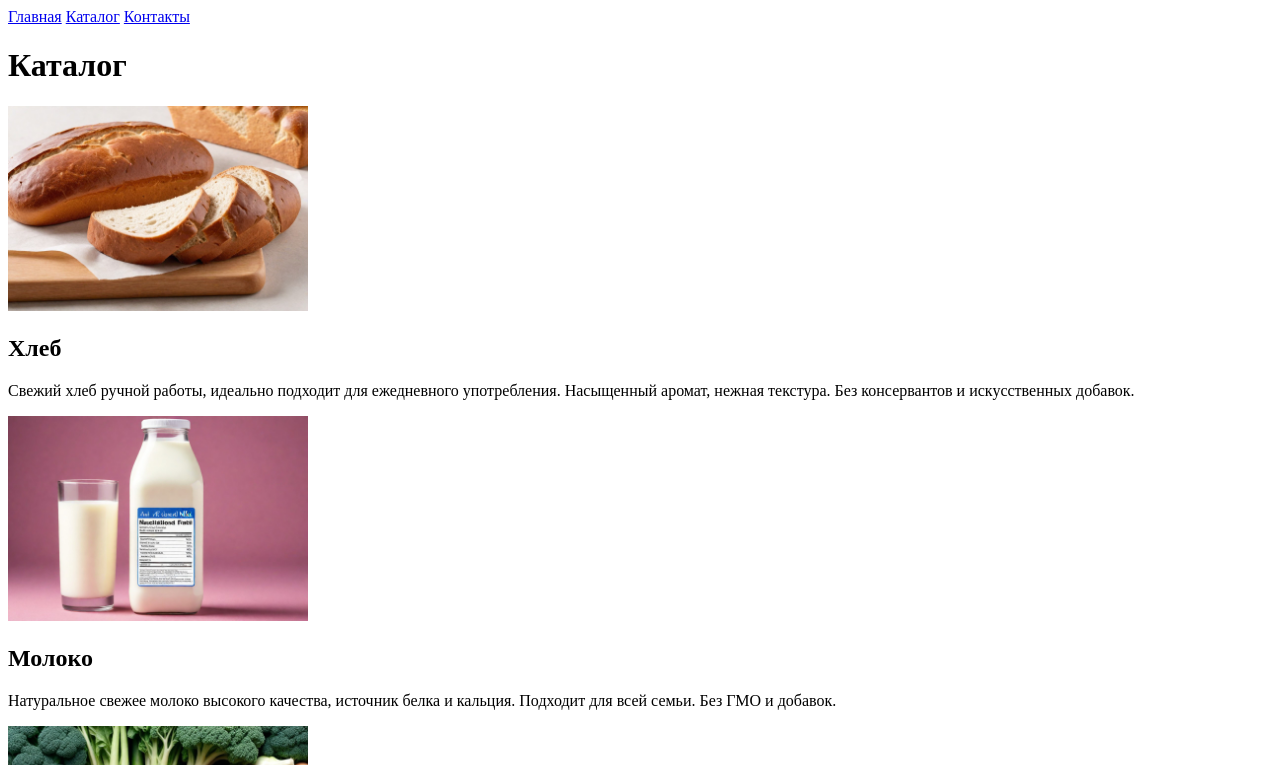
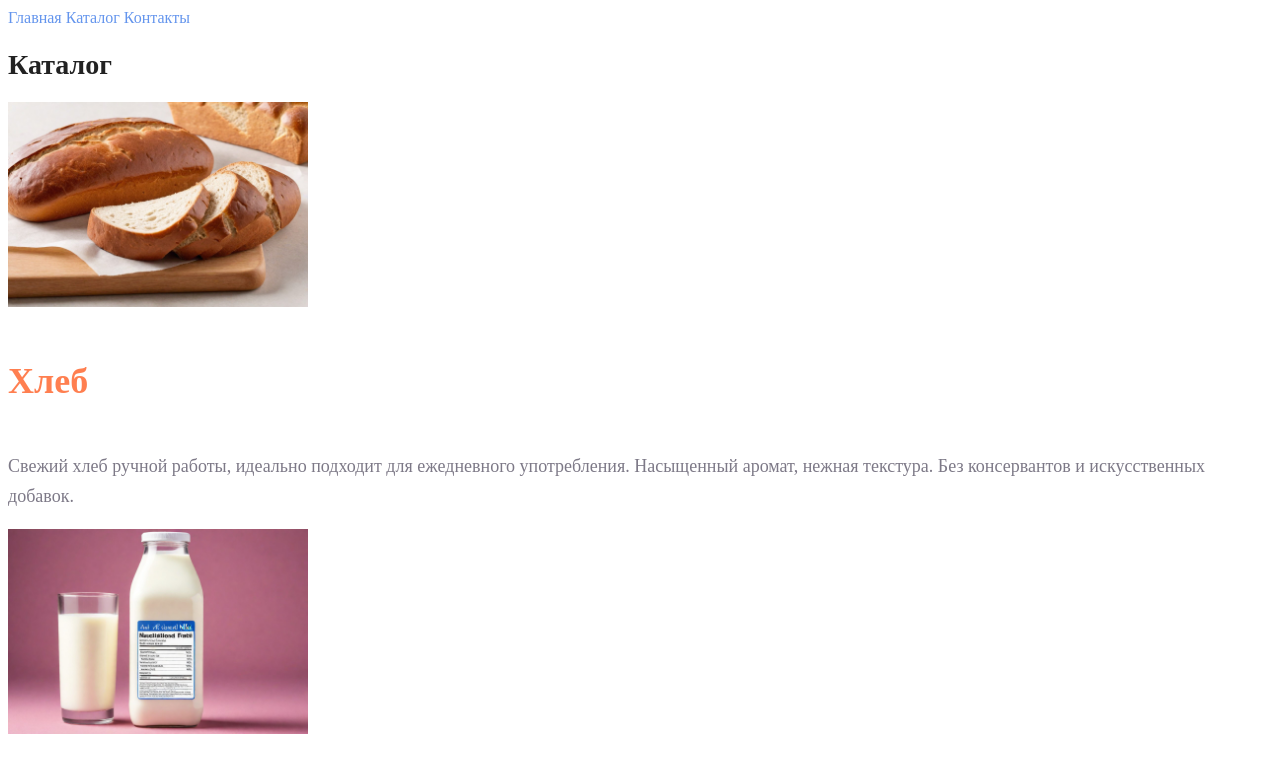
Before and after one commit to caregor/HTML_CSS, a plain HTML site: page lesson01/catalog/catalog.html in a window 1280 px wide. Shown: the top 765 px of the page. Drawn offline with Linux system fonts and the light colour scheme.

Commit message:
HW 2 is done;

```diff
--- a/lesson01/catalog/catalog.html
+++ b/lesson01/catalog/catalog.html
@@ -4,21 +4,22 @@
     <meta charset="UTF-8">
     <meta name="viewport" content="width=device-width, initial-scale=1.0">
     <title>Каталог</title>
+    <link rel="stylesheet" href="../style.css">
 </head>
 <body>
-    <a href="../index.html">Главная</a>
-    <a href="catalog.html">Каталог</a>
-    <a href="#">Контакты</a>
-    <h1>Каталог</h1>
+    <a class="nav_menu_link" href="../index.html">Главная</a>
+    <a class="nav_menu_link" href="catalog.html">Каталог</a>
+    <a class="nav_menu_link" href="#">Контакты</a>
+    <h1 class="title">Каталог</h1>
     <img width="300" src="../img/bread.jpeg" alt="Хлеб">
-    <h2>Хлеб</h2>
-    <p>Свежий хлеб ручной работы, идеально подходит для ежедневного употребления. Насыщенный аромат, нежная текстура. Без консервантов и искусственных добавок.</p>
+    <h2 class="subtitle">Хлеб</h2>
+    <p class="content">Свежий хлеб ручной работы, идеально подходит для ежедневного употребления. Насыщенный аромат, нежная текстура. Без консервантов и искусственных добавок.</p>
     <img width="300" src="../img/milk.jpeg" alt="Молоко">
-    <h2>Молоко</h2>
-    <p>Натуральное свежее молоко высокого качества, источник белка и кальция. Подходит для всей семьи. Без ГМО и добавок.</p>
+    <h2 class="subtitle">Молоко</h2>
+    <p class="content">Натуральное свежее молоко высокого качества, источник белка и кальция. Подходит для всей семьи. Без ГМО и добавок.</p>
     <img width="300" src="../img/vegetables.jpeg" alt="Овощи">
-    <h2>Овощи</h2>
-    <p>Свежие органические овощи, выращенные с заботой о здоровье. Богаты витаминами и питательными веществами. Идеальны для приготовления здоровых и вкусных блюд.</p>
-    <p>Lorem ipsum dolor sit amet, consectetur adipisicing elit. Eos, minus minima! Ad necessitatibus neque sed sapiente fugit, quae temporibus consectetur quia. Numquam ut autem enim maxime alias repellat omnis quidem quisquam qui quas explicabo nobis similique dolores ab cum ipsam earum, assumenda optio magnam molestias, aperiam sit soluta provident possimus. Quisquam repellat nesciunt nobis eius impedit, sapiente deserunt porro, voluptates reiciendis minima illo eligendi natus. Pariatur sequi sint illo quidem nam quam neque reiciendis eaque quod, animi aperiam voluptas placeat debitis labore aspernatur ipsa officia deserunt voluptates nemo libero sunt id omnis quos. Rem iste iure voluptate illum rerum, doloribus doloremque tenetur ullam velit deleniti officia expedita modi ab, sequi aperiam obcaecati sapiente nostrum officiis fuga veniam, odio nihil optio eum. Natus magnam eos rem laudantium repellendus cupiditate, deleniti saepe, reprehenderit doloribus dolorem adipisci quaerat quasi nulla quam ullam? Hic sunt omnis voluptatem fugit error. Odio cupiditate dolore possimus. Doloribus.</p>
+    <h2 class="subtitle">Овощи</h2>
+    <p class="content">Свежие органические овощи, выращенные с заботой о здоровье. Богаты витаминами и питательными веществами. Идеальны для приготовления здоровых и вкусных блюд.</p>
+    <p class="content">Lorem ipsum dolor sit amet, consectetur adipisicing elit. Eos, minus minima! Ad necessitatibus neque sed sapiente fugit, quae temporibus consectetur quia. Numquam ut autem enim maxime alias repellat omnis quidem quisquam qui quas explicabo nobis similique dolores ab cum ipsam earum, assumenda optio magnam molestias, aperiam sit soluta provident possimus. Quisquam repellat nesciunt nobis eius impedit, sapiente deserunt porro, voluptates reiciendis minima illo eligendi natus. Pariatur sequi sint illo quidem nam quam neque reiciendis eaque quod, animi aperiam voluptas placeat debitis labore aspernatur ipsa officia deserunt voluptates nemo libero sunt id omnis quos. Rem iste iure voluptate illum rerum, doloribus doloremque tenetur ullam velit deleniti officia expedita modi ab, sequi aperiam obcaecati sapiente nostrum officiis fuga veniam, odio nihil optio eum. Natus magnam eos rem laudantium repellendus cupiditate, deleniti saepe, reprehenderit doloribus dolorem adipisci quaerat quasi nulla quam ullam? Hic sunt omnis voluptatem fugit error. Odio cupiditate dolore possimus. Doloribus.</p>
 </body>
 </html>
--- /dev/null
+++ b/lesson01/style.css
@@ -0,0 +1,30 @@
+a {
+    text-decoration: none;
+}
+.nav_menu_link {
+    color: cornflowerblue;
+    font-size: 16px;
+    line-height: 20px;
+}
+.title {
+    color: #222222;
+    font-size: 28px;
+    line-height: 36px;
+    font-weight: bold;
+}
+
+.content {
+    color: #7D7987;
+    font-style: normal;
+    font-weight: 300;
+    font-size: 18px;
+    line-height: 30px;
+}
+
+.subtitle {
+    color: coral;
+    font-style: normal;
+    font-weight: 700;
+    font-size: 36px;
+    line-height: 80px;
+}
```
Also changed, not shown: lesson01/index.html (+10 -9 lines), 2 other files.
